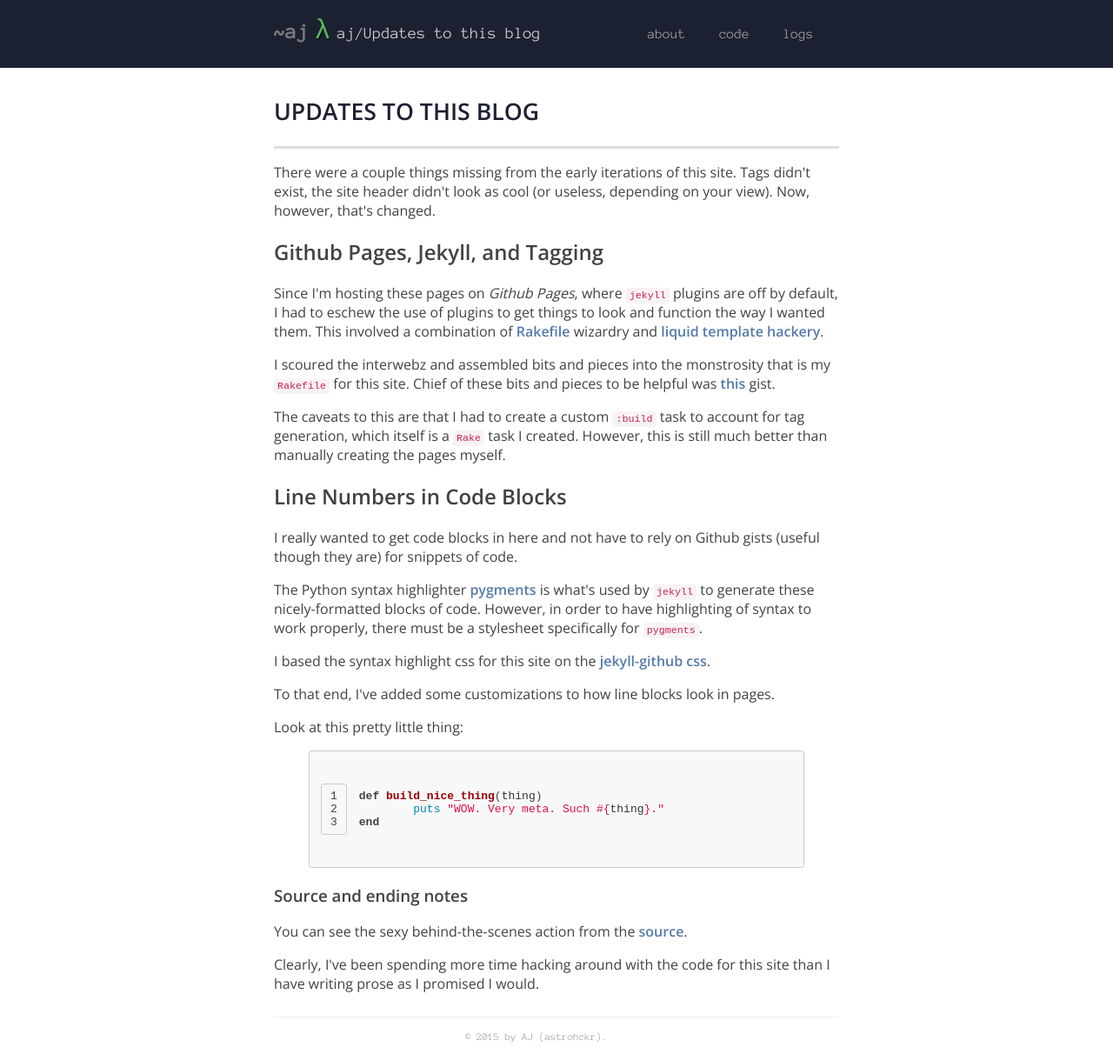
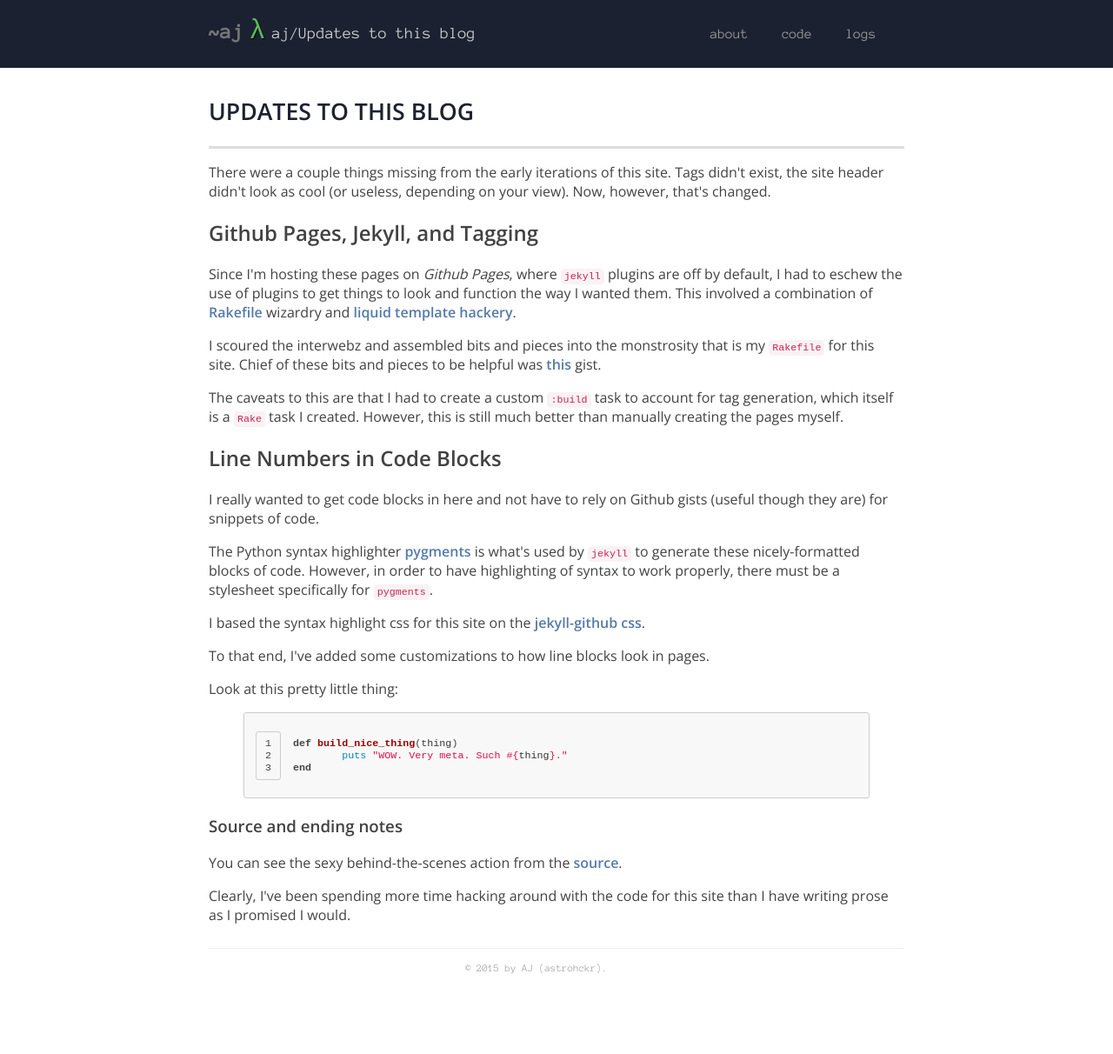
Before and after one commit to bitjockey42/astrohckr.github.io, a Jekyll site: the page built from _posts/2014-01-18-updates-to-this-blog.md, in a window 1280 px wide. Shown: the whole page at 87% size. Built offline with Jekyll 4.4.1, drawn with Linux system fonts in a browser that asks for light colours; some web fonts are replaced; comment, search, counter and statistics services are not loaded; after the commit the page ends 1133 px from its top, so only the background shows below that.

Commit message:
Make style tweaks to how code is displayed

```diff
--- a/assets/stylesheets/blog.css
+++ b/assets/stylesheets/blog.css
@@ -64,10 +64,9 @@
 }
 
 .blog-content pre code {
-  font-size: 100%;
+  padding: 0;
   background-color: inherit;
   color: inherit;
-  border-radius: 4px;
 }
 
 .blog-tag-list {
--- a/assets/stylesheets/jekyll-github.css
+++ b/assets/stylesheets/jekyll-github.css
@@ -82,3 +82,4 @@
     border: none;
     border-radius: 0;
 }
+pre { white-space: pre; overflow: auto; }
--- a/assets/stylesheets/layout.css
+++ b/assets/stylesheets/layout.css
@@ -1,6 +1,6 @@
 .center {
     margin: 0 auto;
-    width: 650px;
+    width: 800px;
 }
 
 .row {
```
